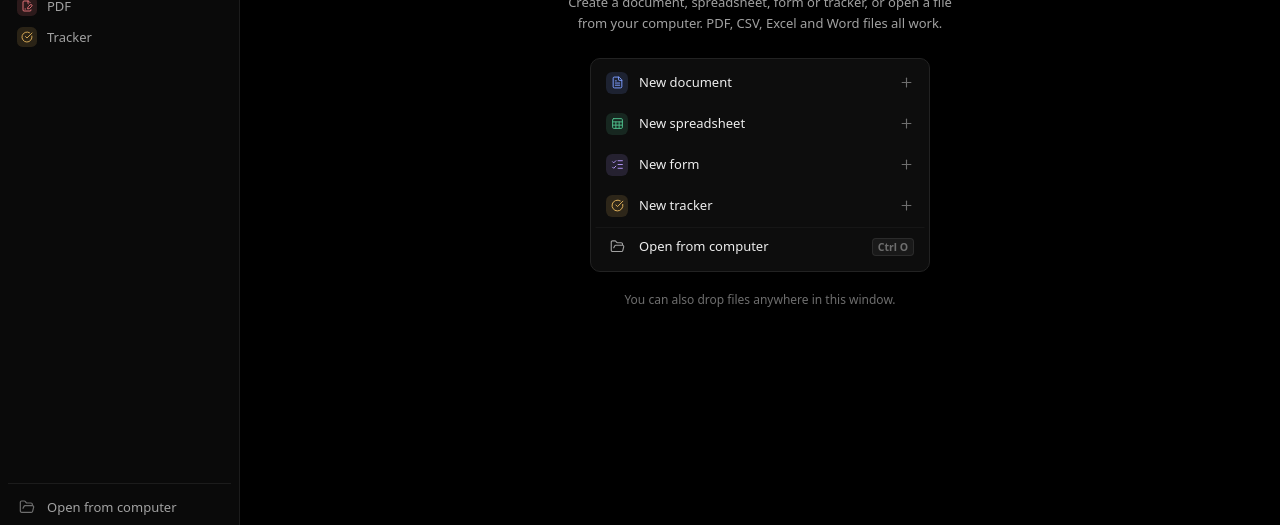
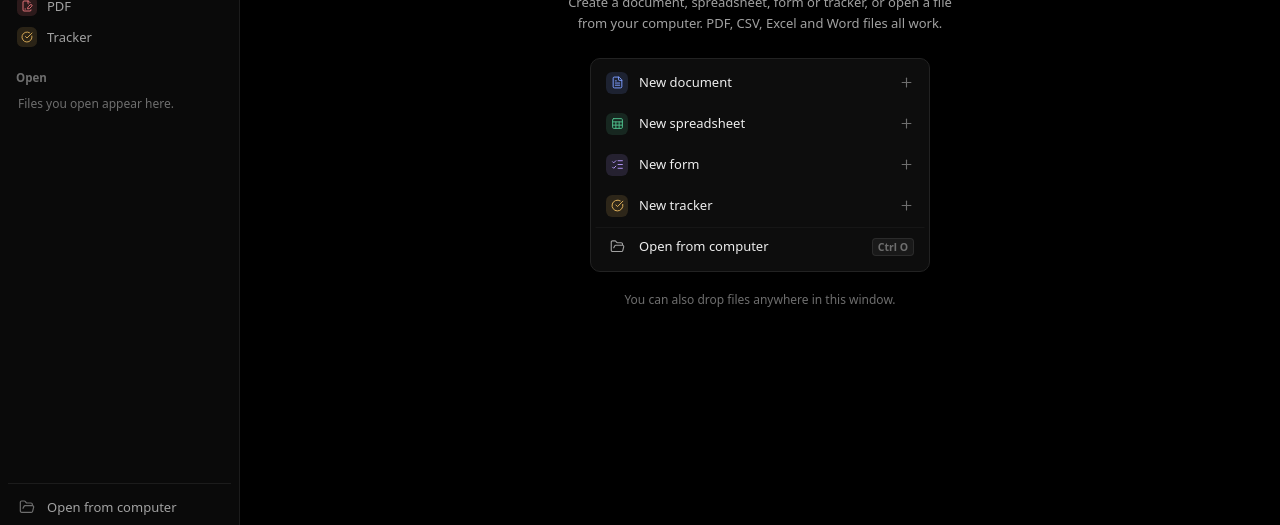
Before and after one commit to Kingvic300/Forma, a React (Vite) app: page / in a window 1280 px wide. Shown: the part 239-764 px from the top of the page. Built offline with nearby package versions, Linux system fonts and the light colour scheme; a web font is replaced by a local one.

Commit message:
feat: list open files with close buttons and Ctrl+W

```diff
--- a/src/App.tsx
+++ b/src/App.tsx
@@ -1,12 +1,12 @@
 import { lazy, Suspense, useCallback, useEffect, useRef, useState } from "react";
-import { ChevronsUpDown, Download, FolderOpen, Search, Settings } from "lucide-react";
+import { ChevronsUpDown, Download, FolderOpen, Search, Settings, X } from "lucide-react";
 import Home from "./Home";
 import { CommandPalette } from "./CommandPalette";
 import { DialogHost, errorText, toast } from "./lib/dialog";
 import { ACCEPT, importFile } from "./lib/importers";
 import { isTauri, onFilesOpened, takeLaunchFiles } from "./lib/platform";
 import { APPS, go, switchTo, useRoute, type AppId } from "./lib/route";
-import { getSetting, setSetting, useFiles } from "./lib/store";
+import { getSetting, setSetting, useFiles, type Meta } from "./lib/store";
 import { AppIcon, AppSwitcher, Logo, Modal, Spinner } from "./ui";
 import { UpdateBanner, useUpdater } from "./Updater";
 import { FormView } from "./apps/forms/FormFill";
@@ -26,6 +26,7 @@ export default function App() {
   const updater = useUpdater();
   const fileInput = useRef<HTMLInputElement>(null);
   const info = APPS.find((a) => a.id === app)!;
+  const tabs = useOpenFiles(id, app);
 
   const openFiles = useCallback(async (list: File[]) => {
     let last: { kind: string; id: string } | null = null;
@@ -55,11 +56,14 @@ export default function App() {
       } else if (k === ",") {
         e.preventDefault();
         setAbout(true);
+      } else if (k === "w" && !e.shiftKey && id) {
+        e.preventDefault();
+        tabs.close(id);
       }
     };
     addEventListener("keydown", onKey);
     return () => removeEventListener("keydown", onKey);
-  }, [app]);
+  });
 
   // Files opened from the OS ("Open with Forma", double-click, command line).
   useEffect(() => {
@@ -111,7 +115,7 @@ export default function App() {
             </button>
           ))}
         </nav>
-        <Recent current={id} />
+        <OpenFiles files={tabs.open} current={id} onClose={tabs.close} />
         <div className="sb-foot">
           <button className="sb-item" onClick={() => fileInput.current?.click()}>
             <FolderOpen />
@@ -174,17 +178,63 @@ export default function App() {
   );
 }
 
-function Recent({ current }: { current?: string }) {
+const OPEN_KEY = "forma:open-files";
+
+/** Files opened in this window, like editor tabs. Remembered per computer; closing never deletes. */
+function useOpenFiles(current: string | undefined, app: AppId) {
   const files = useFiles();
-  if (!files?.length) return null;
+  const [ids, setIds] = useState<string[]>(() => {
+    try {
+      return JSON.parse(localStorage.getItem(OPEN_KEY) ?? "[]");
+    } catch {
+      return [];
+    }
+  });
+  const byId = new Map((files ?? []).map((f) => [f.id, f]));
+
+  useEffect(() => {
+    if (current) setIds((l) => (l.includes(current) ? l : [...l, current]));
+  }, [current]);
+  // Forget files that were deleted.
+  useEffect(() => {
+    if (files) setIds((l) => (l.every((i) => byId.has(i)) ? l : l.filter((i) => byId.has(i))));
+  }, [files]);
+  useEffect(() => {
+    try {
+      localStorage.setItem(OPEN_KEY, JSON.stringify(ids));
+    } catch {
+      // Storage can be unavailable; the list then lasts until the window closes.
+    }
+  }, [ids]);
+
+  const open = ids.map((i) => byId.get(i)).filter((f): f is Meta => !!f);
+  const close = (fid: string) => {
+    const at = open.findIndex((f) => f.id === fid);
+    const rest = open.filter((f) => f.id !== fid);
+    setIds(rest.map((f) => f.id));
+    if (fid === current) {
+      const next = rest[Math.min(at, rest.length - 1)];
+      go(next ? `/${next.kind}/${next.id}` : `/${app}`);
+    }
+  };
+  return { open, close };
+}
+
+function OpenFiles({ files, current, onClose }: { files: Meta[]; current?: string; onClose: (id: string) => void }) {
   return (
     <div className="sb-recent">
-      <div className="sb-heading">Recent</div>
-      {files.slice(0, 8).map((f) => (
-        <button key={f.id} className={"sb-file" + (f.id === current ? " on" : "")} onClick={() => go(`/${f.kind}/${f.id}`)} title={f.name}>
-          <AppIcon app={f.kind as AppId} size={16} />
-          <span>{f.name || "Untitled"}</span>
-        </button>
+      <div className="sb-heading">Open</div>
+      {!files.length && <p className="sb-empty">Files you open appear here.</p>}
+      {files.map((f) => (
+        <div key={f.id} className={"sb-file" + (f.id === current ? " on" : "")}>
+          <button className="sb-file-open" onClick={() => go(`/${f.kind}/${f.id}`)} title={f.name}>
+            <AppIcon app={f.kind as AppId} size={16} />
+            <span>{f.name || "Untitled"}</span>
+          </button>
+          <button className="sb-close" title={f.id === current ? "Close (Ctrl+W)" : "Close"} aria-label={`Close ${f.name || "Untitled"}`} onClick={() => onClose(f.id)}>
+            <X />
+          </button>
+        </div>
       ))}
     </div>
   );
--- a/src/styles.css
+++ b/src/styles.css
@@ -167,10 +167,17 @@ select option { background: var(--raised); color: var(--text); }
 .sb-dot { width: 7px; height: 7px; border-radius: 50%; background: var(--cyan); }
 .sb-recent { flex: 1; min-height: 0; overflow: auto; margin-top: 18px; }
 .sb-heading { padding: 0 8px 6px; font-size: 11.5px; font-weight: 600; color: var(--text-3); }
-.sb-file { width: 100%; height: 28px; justify-content: flex-start; gap: 9px; padding: 0 8px 0 10px; background: transparent; border-color: transparent; box-shadow: none; color: var(--text-2); font-weight: 450; border-radius: 6px; }
-.sb-file:hover:not(:disabled) { background: var(--hover); border-color: transparent; color: var(--text); }
-.sb-file.on, .sb-file.on:hover:not(:disabled) { background: var(--active); color: var(--text); }
-.sb-file span:last-child { overflow: hidden; text-overflow: ellipsis; }
+.sb-file { display: flex; align-items: center; height: 28px; border-radius: 6px; color: var(--text-2); }
+.sb-file:hover { background: var(--hover); color: var(--text); }
+.sb-file.on { background: var(--active); color: var(--text); }
+.sb-file-open { flex: 1; min-width: 0; height: 28px; justify-content: flex-start; gap: 9px; padding: 0 4px 0 10px; background: transparent; border-color: transparent; box-shadow: none; color: inherit; font-weight: 450; }
+.sb-file-open:hover:not(:disabled) { background: transparent; border-color: transparent; }
+.sb-file-open span:last-child { overflow: hidden; text-overflow: ellipsis; }
+.sb-close { width: 22px; height: 22px; margin-right: 3px; padding: 0; flex: none; background: transparent; border-color: transparent; box-shadow: none; color: var(--text-3); border-radius: 5px; opacity: 0; }
+.sb-close svg { width: 13px; height: 13px; }
+.sb-file:hover .sb-close, .sb-file.on .sb-close, .sb-close:focus-visible { opacity: 1; }
+.sb-close:hover:not(:disabled) { background: var(--active); border-color: transparent; color: var(--text); }
+.sb-empty { margin: 0; padding: 2px 10px; font-size: 12px; color: var(--text-3); }
 .sb-foot { display: flex; flex-direction: column; gap: 1px; padding-top: 8px; margin-top: auto; border-top: 1px solid var(--chrome-line); }
 .sb-recent + .sb-foot { margin-top: 8px; }
 .content { flex: 1; min-width: 0; display: flex; flex-direction: column; }
```
